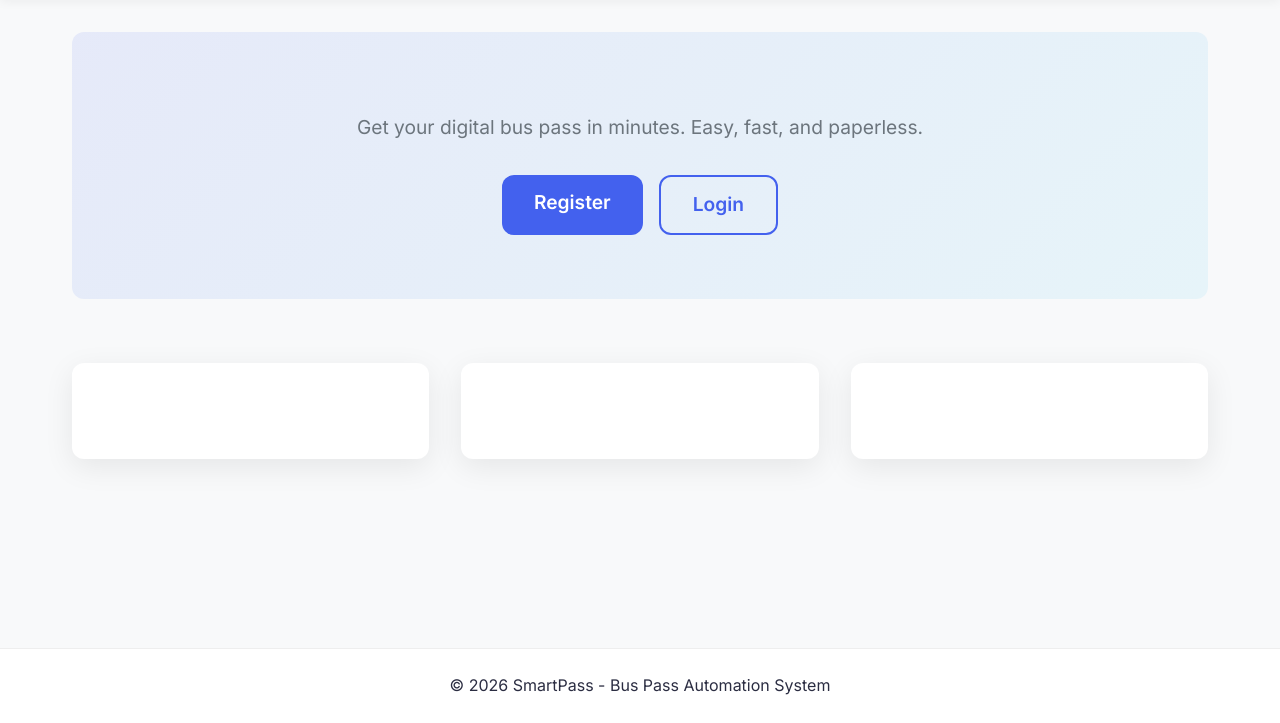
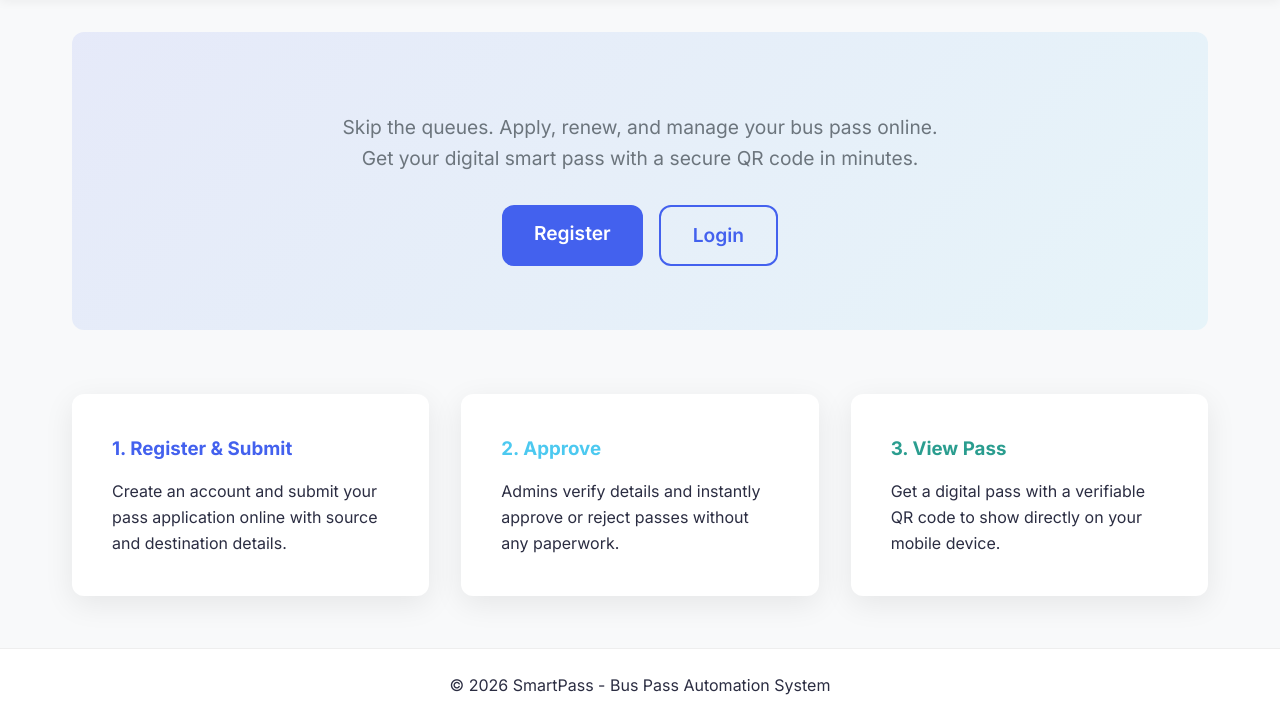
Before and after one commit to adityaavadan/smart_bus_pass, a Flask app: page / in a window 1280 px wide. Shown: the part 77-800 px from the top of the page. Run offline with Flask 3, Linux system fonts and the light colour scheme.

Commit message:
Update index.html

```diff
--- a/templates/index.html
+++ b/templates/index.html
@@ -5,7 +5,7 @@
 {% block content %}
 <div class="hero">
     <h1>{{ t.title }}</h1>
-    <p>{{ t.hero_text }}</p>
+    <p>Skip the queues. Apply, renew, and manage your bus pass online. Get your digital smart pass with a secure QR code in minutes.</p>
     <div class="hero-buttons">
         {% if not session.get('user_id') %}
         <a href="{{ url_for('register') }}" class="btn btn-primary" style="font-size: 1.2rem; padding: 0.8rem 2rem;">{{ t.register }}</a>
@@ -22,16 +22,16 @@
 
 <div class="grid" style="margin-top: 4rem;">
     <div class="card" style="margin: 0;">
-        <h3 style="color: var(--primary-color); margin-bottom: 1rem; text-align: left;">{{ t.step1_title }}</h3>
-        <p>{{ t.step1_text }}</p>
+        <h3 style="color: var(--primary-color); margin-bottom: 1rem; text-align: left;">1. {{ t.register }} & {{ t.submit }}</h3>
+        <p>Create an account and submit your pass application online with source and destination details.</p>
     </div>
     <div class="card" style="margin: 0;">
-        <h3 style="color: var(--secondary-color); margin-bottom: 1rem; text-align: left;">{{ t.step2_title }}</h3>
-        <p>{{ t.step2_text }}</p>
+        <h3 style="color: var(--secondary-color); margin-bottom: 1rem; text-align: left;">2. {{ t.approve }}</h3>
+        <p>Admins verify details and instantly approve or reject passes without any paperwork.</p>
     </div>
     <div class="card" style="margin: 0;">
-        <h3 style="color: var(--success); margin-bottom: 1rem; text-align: left;">{{ t.step3_title }}</h3>
-        <p>{{ t.step3_text }}</p>
+        <h3 style="color: var(--success); margin-bottom: 1rem; text-align: left;">3. {{ t.view_pass }}</h3>
+        <p>Get a digital pass with a verifiable QR code to show directly on your mobile device.</p>
     </div>
 </div>
 {% endblock %}
```
